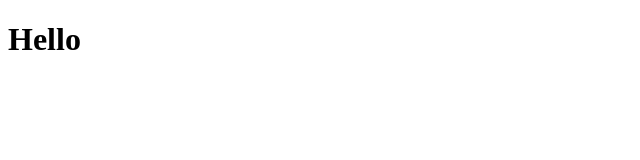
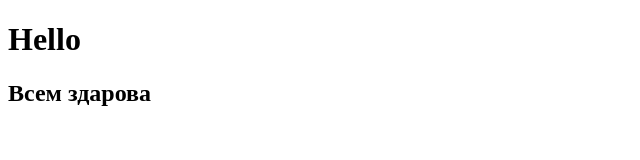
Before and after one commit to nicbut36/ogo_token, a plain HTML site: page index.html in a window 1280 px wide. Shown: the whole page, without its empty margins (0-640 px from the left). Drawn offline with Linux system fonts and the light colour scheme.

Commit message:
add second title

```diff
--- a/index.html
+++ b/index.html
@@ -7,5 +7,6 @@
 </head>
 <body>
     <h1>Hello</h1>
+    <h2>Всем здарова</h2>
 </body>
 </html>
```
